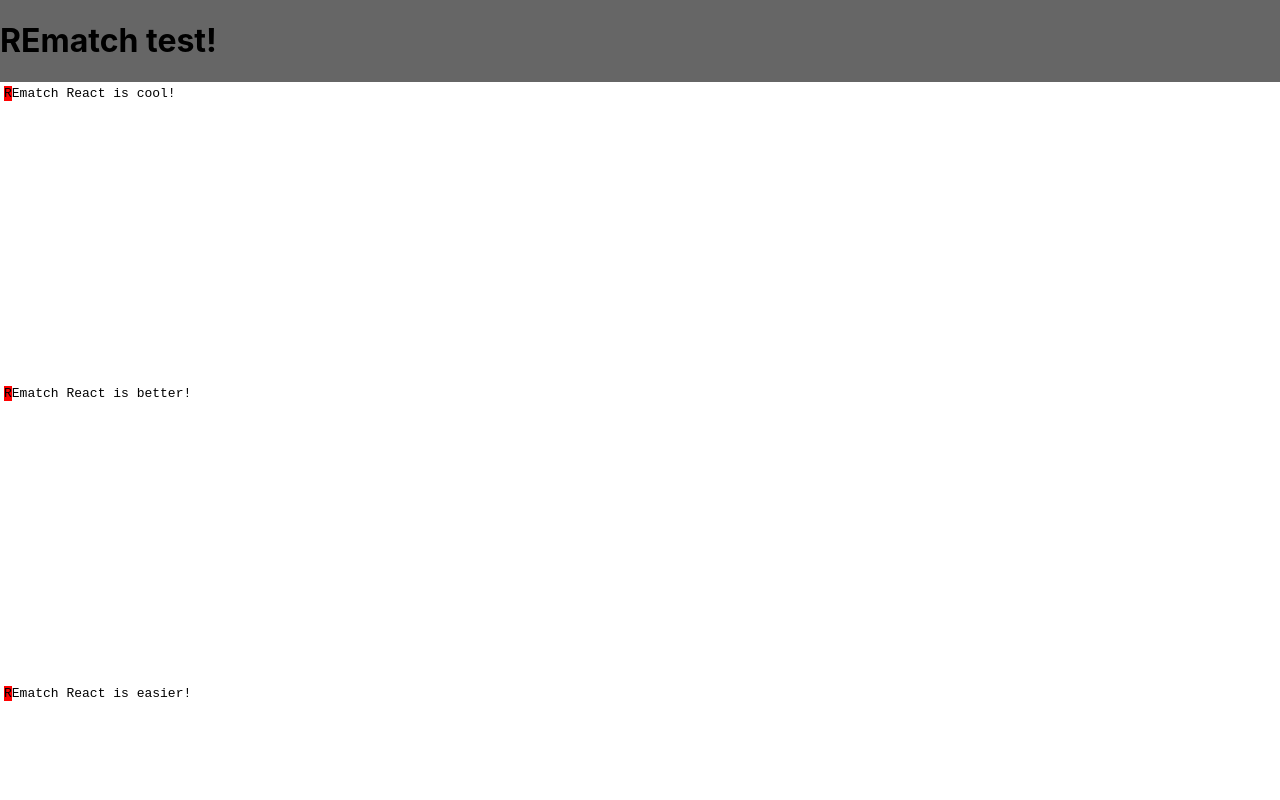
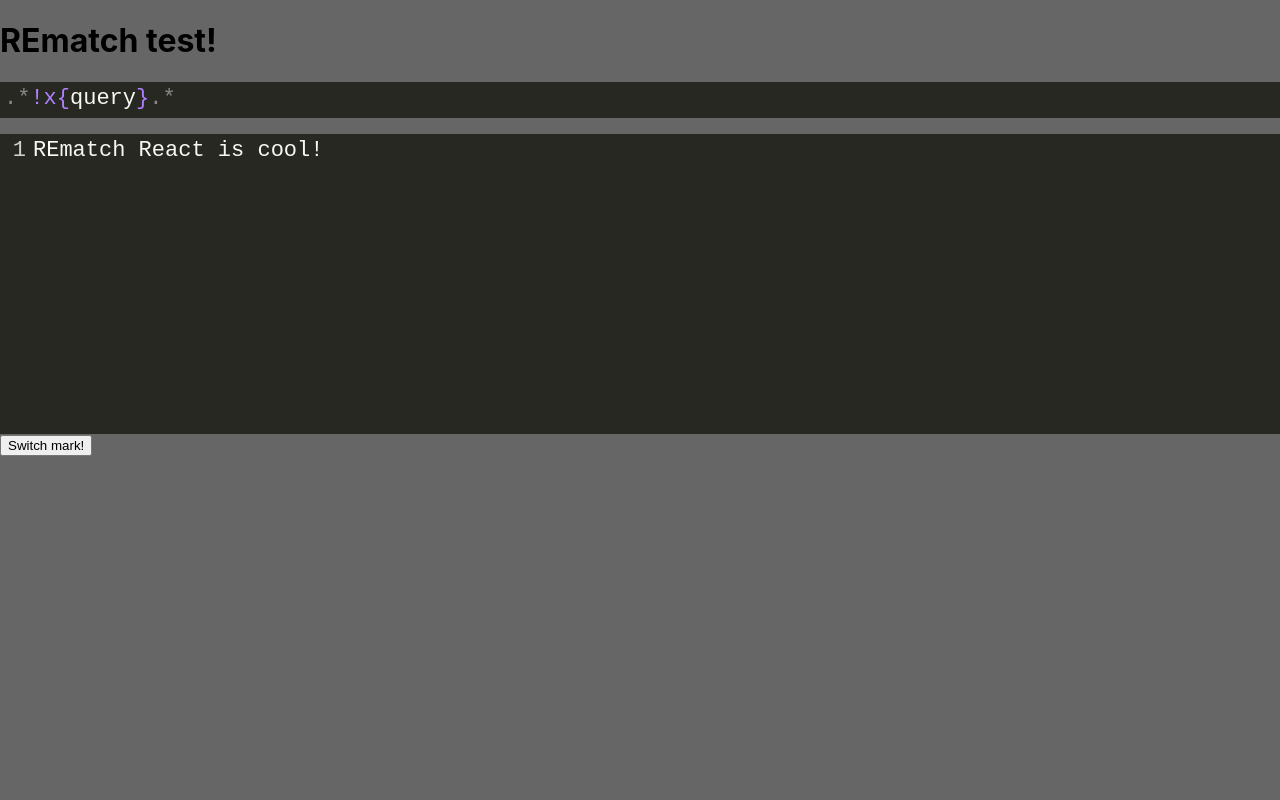
Before and after one commit to VicenteVicente/REmatchReact, a React (Create React App) app in the folder rematch/: page / in a window 1280 px wide. Shown: the top 800 px of the page. Built offline with nearby package versions, Linux system fonts and the light colour scheme.

Commit message:
query/text editors style and behavior done!

```diff
--- /dev/null
+++ b/rematch/src/App.css
@@ -0,0 +1,32 @@
+body {
+  margin: 0;
+  font-family: -apple-system, BlinkMacSystemFont, 'Segoe UI', 'Roboto', 'Oxygen',
+ 'Ubuntu', 'Cantarell', 'Fira Sans', 'Droid Sans', 'Helvetica Neue',
+ sans-serif;
+  -webkit-font-smoothing: antialiased;
+  -moz-osx-font-smoothing: grayscale;
+}
+
+code {
+  font-family: source-code-pro, Menlo, Monaco, Consolas, 'Courier New',
+ monospace;
+}
+
+.marker {
+  background-color: red;
+}
+
+.CodeMirror {
+  font-size: 22px;
+}
+
+#queryEditor .CodeMirror {
+  height: 2.25rem;
+  margin-bottom: 1rem;
+}
+
+#queryEditor .CodeMirror pre::after, #queryEditor .CodeMirror pre::before {
+  content: ".*";
+  color: #888888;
+}
+/*# sourceMappingURL=App.css.map */
--- a/rematch/src/App.js
+++ b/rematch/src/App.js
@@ -1,22 +1,34 @@
-import React, { Component } from 'react';
-import Editor from './components/editor'
+import React from 'react';
+import {TextEditor, QueryEditor} from './components/editor'
 
 const App = () => {
-  const [marks, setMarks] = React.useState([
-    {s: 0, e: 1}
-  ]);
-  const handleMarkUpdate = () => {
+  const [marks, setMarks] = React.useState(null);
+  const markUpdate = () => {
     setMarks([
-      {s: 1, e: 3}
+      { s: 1, e: 9 }
     ]);
   }
   return (
     <div>
       <h1 onClick={() => console.log}>REmatch test!</h1>
-      <Editor label="textEditor" marks={marks} value="REmatch React is cool!"/>
-      <Editor label="textEditor2" marks={marks} value="REmatch React is better!"/>
-      <Editor label="textEditor2" marks={marks} value="REmatch React is easier!"/>
-      <button onClick={handleMarkUpdate}>Switch mark!</button>
+      <QueryEditor
+        label="queryEditor"
+        mode="rematchQuery"
+        value="!x{query}"
+        theme="monokai"
+        lineNumbers={false}
+        disableNewLine={true}
+      />
+      <TextEditor
+        label="textEditor"
+        mode="text/plain"
+        value="REmatch React is cool!"
+        theme="monokai"
+        lineNumbers={true}
+        disableNewLine={false}
+        marks={marks}
+      />
+      <button onClick={markUpdate}>Switch mark!</button>
     </div>
   )
 }
--- /dev/null
+++ b/rematch/src/App.scss
@@ -0,0 +1,33 @@
+body {
+  margin: 0;
+  font-family: -apple-system, BlinkMacSystemFont, 'Segoe UI', 'Roboto', 'Oxygen',
+    'Ubuntu', 'Cantarell', 'Fira Sans', 'Droid Sans', 'Helvetica Neue',
+    sans-serif;
+  -webkit-font-smoothing: antialiased;
+  -moz-osx-font-smoothing: grayscale;
+}
+
+code {
+  font-family: source-code-pro, Menlo, Monaco, Consolas, 'Courier New',
+    monospace;
+}
+
+.marker {
+  background-color: red;
+}
+
+
+
+.CodeMirror {
+  font-size: 22px;
+  #textEditor & {}
+
+  #queryEditor & {
+    height: 2.25rem;
+    margin-bottom: 1rem;
+    pre::after, pre::before {
+      content: ".*";
+      color: #888888;
+    }
+  }
+}
--- a/rematch/src/components/editor/index.jsx
+++ b/rematch/src/components/editor/index.jsx
@@ -1,9 +1,48 @@
-import React from 'react';
+import React, {Component} from 'react';
 import CodeMirror from 'codemirror';
+import 'codemirror/addon/mode/simple';
 
-class Editor extends React.Component {
+/* MODE DEFINITION */
+CodeMirror.defineSimpleMode("rematchQuery", {
+    start: [
+        { regex: /(\.\+|\.\*|\.|\+)/, token: "keyword" },
+        { regex: /(\\d)|(\\w)|(\\s)|(\\t)|(\\r)|(\\n)|(\\\()|(\\\))|(\\\[)|(\\\])|(\\\{)|(\\\})|(\\\.)|(\\-)|(\\_)/i, token: "string" },
+        { regex: /(![A-Za-z0-9]+\{|\})/, token: "number" },
+        { regex: /(\(|\)|\||\[|\]|-)/, token: "operator" }
+    ]
+});
+
+/* GENERAL EDITOR CONFIGURATION */
+class Editor extends Component {
+    componentDidMount() {
+        this.editor = CodeMirror(document.getElementById(this.props.label), {
+            mode: this.props.mode,
+            theme: this.props.theme,
+            lineNumbers: this.props.lineNumbers,
+            smartIndent: false,
+            indentWithTabs: true,
+            showInvisibles: false,
+            undoDepth: 100,
+            viewportMargin: 10, // Lines rendered up and down [MEMORY]
+        });
+        this.editor.setValue(this.props.value);
+
+        if (this.props.disableNewLine) {
+            this.editor.on('beforeChange', function(instance, change) {
+                var line = change.text.join("").replace(/\n/g, "");
+                change.update(change.from, change.to, [line]);
+                return true;
+            });
+        }
+    }
+    render() {
+        return <div id={this.props.label}></div>;
+    }
+}
+
+/* TEXT EDITOR */
+export class TextEditor extends Editor {
     componentDidUpdate(prevProps) {
-        //this.editor.setValue(this.props.value);
         let markTest = this.props.marks[0];
         let markStart = this.editor.posFromIndex(markTest.s);
         let markEnd = this.editor.posFromIndex(markTest.e);
@@ -15,23 +54,10 @@ class Editor extends React.Component {
             },
         )
     }
-    componentDidMount() {
-        this.editor = CodeMirror(document.getElementById(this.props.label));
-        this.editor.setValue(this.props.value);
+}
 
-        let markTest = this.props.marks[0];
-        let markStart = this.editor.posFromIndex(markTest.s);
-        let markEnd = this.editor.posFromIndex(markTest.e);
-        this.editor.markText(
-            markStart,
-            markEnd,
-            {
-                className: 'marker',
-            },
-        )
-    }
-    render() {
-        return <div id={this.props.label}></div>;
-    }
+/* QUERY EDITOR */
+export class QueryEditor extends Editor {
 }
-export default Editor;
+
+//export default Editor;
--- a/rematch/src/index.css
+++ b/rematch/src/index.css
@@ -1,19 +1,3 @@
 @import '~codemirror/lib/codemirror.css';
-
-body {
-  margin: 0;
-  font-family: -apple-system, BlinkMacSystemFont, 'Segoe UI', 'Roboto', 'Oxygen',
-    'Ubuntu', 'Cantarell', 'Fira Sans', 'Droid Sans', 'Helvetica Neue',
-    sans-serif;
-  -webkit-font-smoothing: antialiased;
-  -moz-osx-font-smoothing: grayscale;
-}
-
-code {
-  font-family: source-code-pro, Menlo, Monaco, Consolas, 'Courier New',
-    monospace;
-}
-
-.marker {
-  background-color: red;
-}
+@import '~codemirror/theme/monokai.css';
+@import 'App.css';
```
Also changed, not shown: 1 other file (tests, documents, lock files or other folders).
